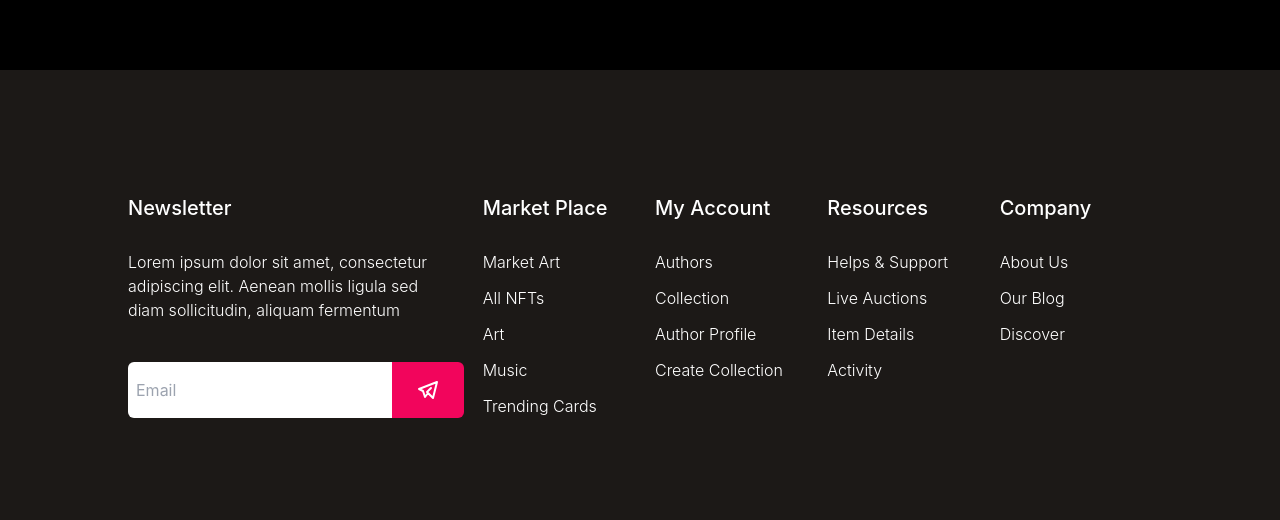
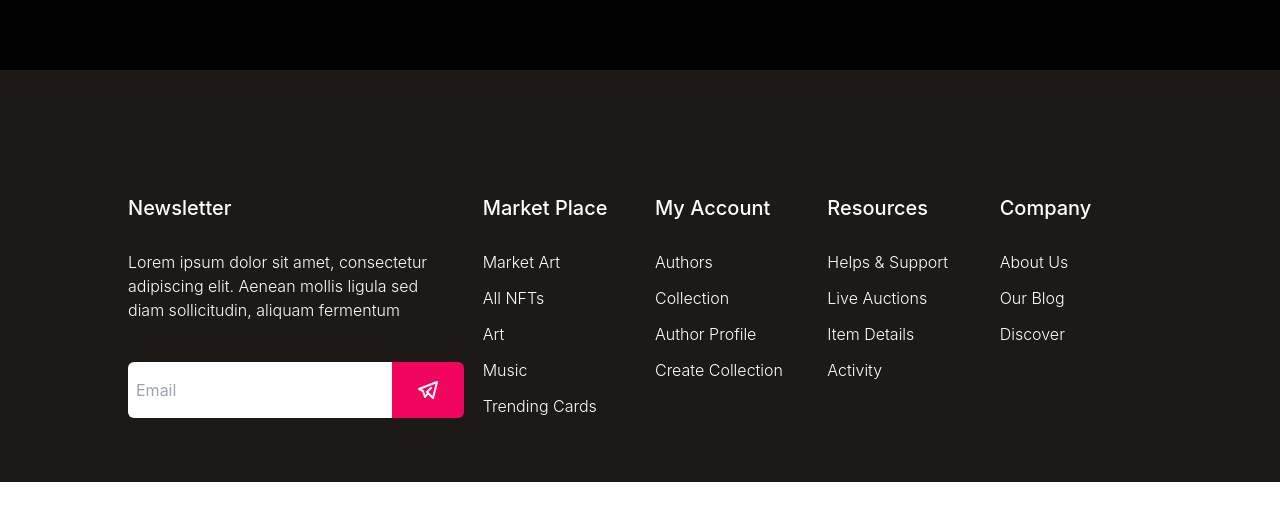
Before and after one commit to mmesomasaint/crypto-templates, a Next.js app: page /templates/cryptex in a window 1280 px wide. Shown: the part 7032-7552 px from the top of the page. After the commit the page ends 7514 px from the top, so only its background shows below. Built offline with nearby package versions, Linux system fonts and the light colour scheme.

Commit message:
Fix: Adjust padding-b for footer body

```diff
--- a/pages/templates/cryptex/index.js
+++ b/pages/templates/cryptex/index.js
@@ -1436,7 +1436,7 @@ export default function Home() {
         <div className='max-w-[90rem] mx-auto'>
           <section>
             <div className='bg-stone-900'>
-              <div className='w-[80%] mx-auto py-32'>
+              <div className='w-[80%] mx-auto pt-32 pb-16'>
                 <div className='grid grid-cols-3 place-items-stretch gap-10'>
                   <div className=''>
                     <h3 className='text-xl font-medium leading-none text-white mb-8'>
```
